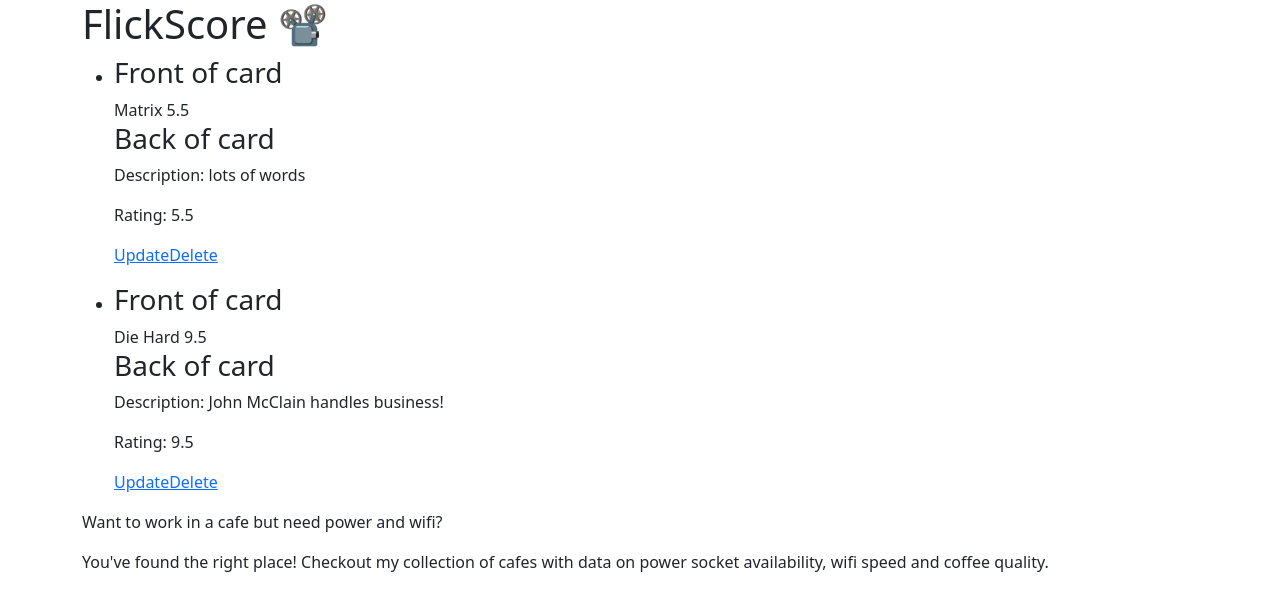
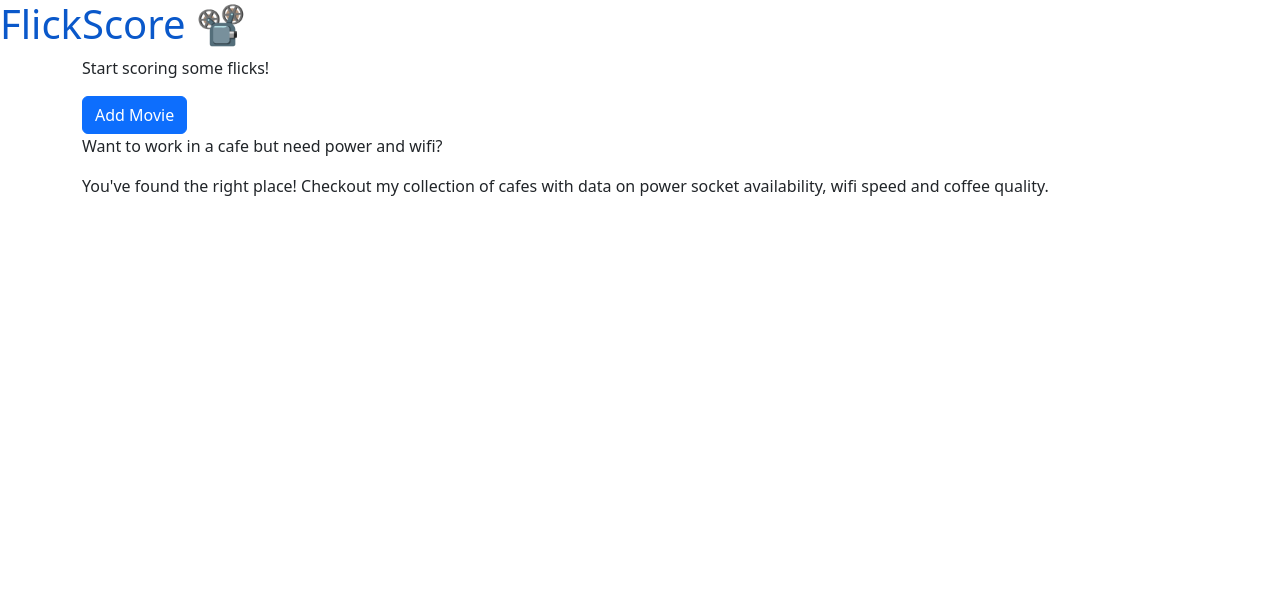
Before and after one commit to adamgonzls/flickscore, a Flask app: page / in a window 1280 px wide. Shown: the top 611 px of the page. Run offline with Flask 3, Linux system fonts and the light colour scheme; some libraries are stand-ins or nearby versions.

Commit message:
feature: implement database, add ability to edit movie details, add ability to add movie, - utilize sqlite db for movie data - add form to edit movie - add form, route, and html for addMovie

```diff
--- a/main.py
+++ b/main.py
@@ -1,10 +1,34 @@
-from flask import Flask, render_template
+from flask import Flask, render_template, request, redirect, url_for
+from flask_sqlalchemy import SQLAlchemy
 from flask_bootstrap import Bootstrap5
-from editRatingForm import EditRatingForm
+from editMovieForm import EditMovieForm
+from addMovieForm import AddMovieForm
 
 app = Flask(__name__)
 app.secret_key = "iwearmysunglassesatnight"
 bootstrap = Bootstrap5(app)
+
+db = SQLAlchemy()
+app.config["SQLALCHEMY_DATABASE_URI"] = "sqlite:///flickscore.db"
+db.init_app(app)
+
+class Movie(db.Model):
+    id = db.Column(db.Integer, primary_key=True, unique=True, nullable=False)
+    title = db.Column(db.String(250), unique=True, nullable=False)
+    year = db.Column(db.Integer, nullable=False)
+    description = db.Column(db.String(250), nullable=False)
+    rating = db.Column(db.Float, nullable=False)
+    ranking = db.Column(db.Integer)
+    review = db.Column(db.String(250))
+    img_url = db.Column(db.String(250), nullable=False)
+
+# new_movie = Movie(id=1, title="Moana", year=2016, rating=9.3, ranking=5, description="In Ancient Polynesia, when a terrible curse incurred by the Demigod Maui reaches Moana's island, she answers the Ocean's call to seek out the Demigod to set things right.", img_url="https://m.media-amazon.com/images/M/MV5BMjI4MzU5NTExNF5BMl5BanBnXkFtZTgwNzY1MTEwMDI@._V1_.jpg")
+
+with app.app_context():
+    db.create_all()
+    # db.session.add(new_movie)
+    # db.session.commit()
+
 
 movie_list = [{
         "id": 1,
@@ -22,16 +46,42 @@
 
 @app.route("/", methods=["GET", "POST"])
 def home():
-    return render_template('index.html', movies=movie_list)
+    all_movies = db.session.query(Movie).all()
+    return render_template('index.html', movies=all_movies)
 
 
-@app.route("/edit/<int:id>", methods=['GET', 'POST'])
-def edit(id):
-    edit_rating_form = EditRatingForm()
-    # if edit_rating_form.validate_on_submit():
-    #     print(edit_rating_form.book_id.data)
-    #     print(edit_rating_form)
-    return f"<p>{id}</p>"
+@app.route("/add")
+def add_movie():
+    return render_template(("addMovie.html"))
+
+
+@app.route("/edit", methods=['GET', 'POST'])
+def edit_movie():
+    movie_id = request.args.get("id")
+    selected_movie = Movie.query.filter_by(id=movie_id).first()
+    edit_movie_form = EditMovieForm()
+    if edit_movie_form.validate_on_submit():
+        new_rating = edit_movie_form.rating.data
+        new_review = edit_movie_form.review.data
+        movie_to_update = Movie.query.get(movie_id)
+        if new_rating:
+            movie_to_update.rating = new_rating
+            db.session.commit()
+        if new_review:
+            movie_to_update.review = new_review
+            db.session.commit()
+        return redirect(url_for('home'))
+    return render_template("editMovie.html", form=edit_movie_form, movie=selected_movie)
+
+
+@app.route("/delete")
+def delete_movie():
+    movie_id = request.args.get('id')
+    movie_to_delete = Movie.query.get(movie_id)
+    db.session.delete(movie_to_delete)
+    db.session.commit()
+    return redirect(url_for('home'))
+
 
 if __name__ == '__main__':
     app.run(debug=True)
--- a/templates/base.html
+++ b/templates/base.html
@@ -17,6 +17,7 @@
         {% endblock %}
     </head>
     <body>
+        <h1><a class="text-decoration-none" href="{{ url_for('home') }}">FlickScore 📽</a></h1>
         <!-- Your page content -->
         {% block content %}{% endblock %}
 
--- a/templates/editMovie.html
+++ b/templates/editMovie.html
@@ -4,8 +4,9 @@
 
 {% block content %}
 <div class="container">
-  <h1>FlickScore 📽</h1>
-
+  <h2>{{movie.title}}</h2>
+  <p>The id is {{movie.id}}</p>
+  {{ render_form(form, novalidate=True) }}
 </div>
 
 {% endblock %}
--- a/templates/index.html
+++ b/templates/index.html
@@ -4,11 +4,11 @@
 
 {% block content %}
 <div class="container">
-  <h1>FlickScore 📽</h1>
+  {% if movies %}
     {% for movie in movies %}
-    <ul>
+      <ul class="list-unstyled">
         <li>
-        <div>
+          <div style="background-image: url({{ movie.img_url }})">
             <h3>Front of card</h3>
             {{ movie.title }} {{ movie.rating }}
           </div>
@@ -16,12 +16,15 @@
             <h3>Back of card</h3>
             <p>Description: {{ movie.description }}</p>
             <p>Rating: {{ movie.rating }}</p>
-          <a href="/edit/{{ movie.id }}">Update</a><a href="">Delete</a>
+            <a class="btn btn-primary" href="{{ url_for('edit_movie', id=movie.id) }}">Update</a><a class="btn btn-danger" href="">Delete</a>
           </div>
         </li>
       </ul>
     {% endfor %}
-
+  {% else %}
+    <p>Start scoring some flicks!</p>
+  {% endif %}
+  <a href="{{ url_for('add_movie') }}" class="btn btn-primary">Add Movie</a>
   <p>Want to work in a cafe but need power and wifi?</p>
   <p>You've found the right place! Checkout my collection of cafes with data on power socket availability, wifi speed and coffee quality.</p>
 </div>
```
Also changed, not shown: addMovieForm.py (added, +7 -0 lines), editMovieForm.py (added, +8 -0 lines), editRatingForm.py (deleted, +0 -8 lines), templates/addMovie.html (added, +10 -0 lines). Lines whose indentation alone changed are shown as unchanged.
